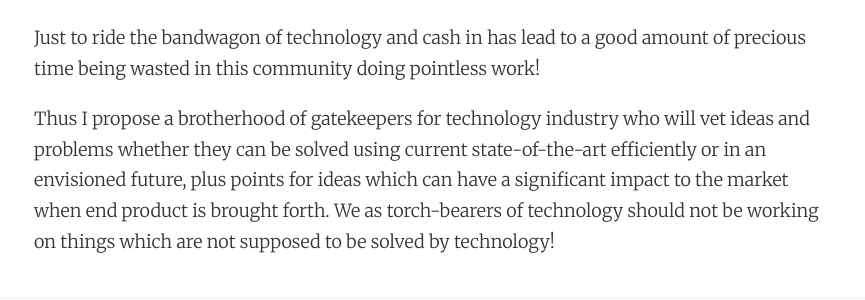
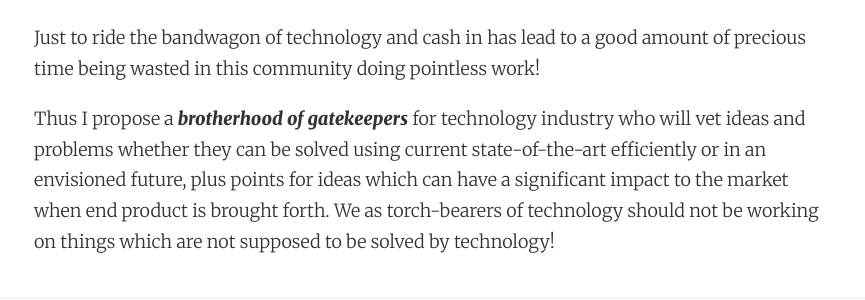
Before and after one commit to lookageek/lookageek.github.io, a Jekyll site: the page built from _posts/2017-01-25-gatekeepers-of-tech.markdown, in a window 1280 px wide. Shown: the part 837-1137 px from the top of the page, without its empty margins (206-1071 px from the left). Built offline with Jekyll 4.4.1, drawn with Linux system fonts in a browser that asks for light colours.

```diff
--- a/_posts/2017-01-25-gatekeepers-of-tech.markdown
+++ b/_posts/2017-01-25-gatekeepers-of-tech.markdown
@@ -15,4 +15,4 @@ But there is a very low signal-to-noise ratio on these problems that are getting
 
 Just to ride the bandwagon of technology and cash in has lead to a good amount of precious time being wasted in this community doing pointless work!
 
-Thus I propose a brotherhood of gatekeepers for technology industry who will vet ideas and problems whether they can be solved using current state-of-the-art efficiently or in an envisioned future, plus points for ideas which can have a significant impact to the market when end product is brought forth. We as torch-bearers of technology should not be working on things which are not supposed to be solved by technology!
+Thus I propose a *__brotherhood of gatekeepers__* for technology industry who will vet ideas and problems whether they can be solved using current state-of-the-art efficiently or in an envisioned future, plus points for ideas which can have a significant impact to the market when end product is brought forth. We as torch-bearers of technology should not be working on things which are not supposed to be solved by technology!
```
